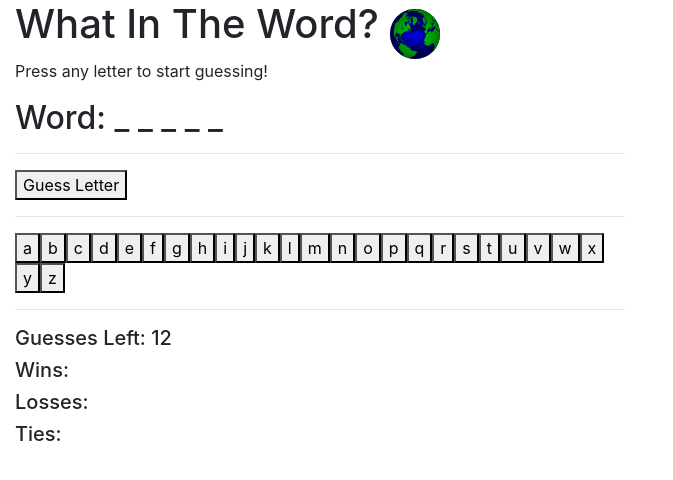
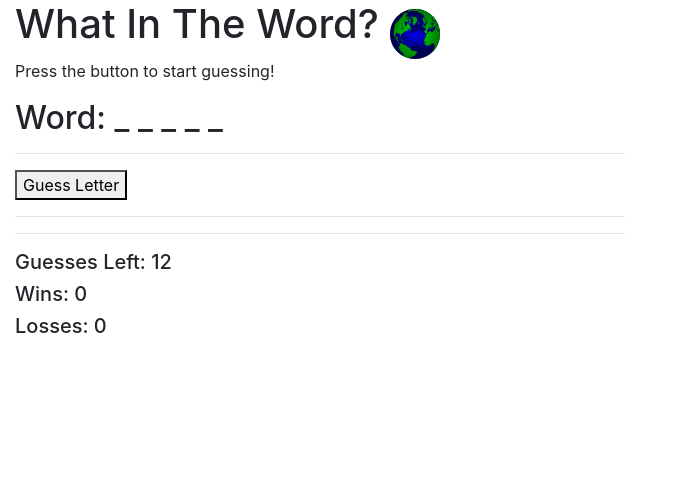
Before and after one commit to whereispolaris/word-guess-game, a plain HTML site: page index.html in a window 1280 px wide. Shown: the whole page, without its empty margins (0-673 px from the left). Drawn offline with nearby package versions, Linux system fonts and the light colour scheme.

Commit message:
Commented out letter buttons and functions that are not being used in this version.

```diff
--- a/assets/js/game.js
+++ b/assets/js/game.js
@@ -23,10 +23,6 @@ var usedCountries = [];
 // Letters that have been chosen already
 var usedLetters = [];
 
-// Ask customer to choose letter
-// var letterPrompt = prompt("Choose a letter");
-
-
 // CHOOSE RANDOM OBJECT FROM countries[] ARRAY
 function selectedCountry() {
     return countries[Math.floor(Math.random() * countries.length)];
@@ -41,11 +37,11 @@ function countAndAppend() {
 }
 
 // Display letter buttons on the page
-function renderLetterButtons() {
-    for (var i = 0; i < letters.length; i++) {
-        $("#letterBank").append('<button id="' + letters[i] + 'Button">' + letters[i] + '</button>');
-    }
-}
+// function renderLetterButtons() {
+//     for (var i = 0; i < letters.length; i++) {
+//         $("#letterBank").append('<button id="' + letters[i] + 'Button">' + letters[i] + '</button>');
+//     }
+// }
 
 $( document ).ready(function() {
     // function that chooses country from array
@@ -56,12 +52,15 @@ $( document ).ready(function() {
     // Removes previous message
     $( "#message" ).empty();
     // Appends new message to div
-    $( "#message" ).append( '<p>Press any letter to start guessing!</p>' );
-    renderLetterButtons();
+    $( "#message" ).append( '<p>Press the button to start guessing!</p>' );
+    // renderLetterButtons();
 });
 
 // Guesses Left - SPAN FOR NOW
 $("#guessesLeft").append(" " + guessesLeft);
+
+$("#wins").append(" " + wins);
+$("#losses").append(" " + losses);
 
 // Write event that runs letterchec() when user presses key.
 function letterCheck() {
@@ -69,9 +68,10 @@ function letterCheck() {
     for (var i = 0; i < wordLetters.length; i++) {
         console.log(wordLetters[i]);
         // Check if guessedLetter matches letters in wordLetters array.
-        if (wordLetters[i] === guessedLetter)
+        if (wordLetters[i] === guessedLetter) {
         // Target ID="wordLetters[i]" and  replace with "A"
         $("#" + wordLetters[i]).replaceWith(wordLetters[i]);
+        }
     }
 }
 
--- a/index.html
+++ b/index.html
@@ -53,8 +53,6 @@
                 <h5 id="guessesLeft">Guesses Left:</h5>
                 <h5 id="wins">Wins:</h5>
                 <h5 id="losses">Losses: </h5>
-                <h5 id="ties">Ties: </h5>
-
             </div>
         </div>
     </div>
```
